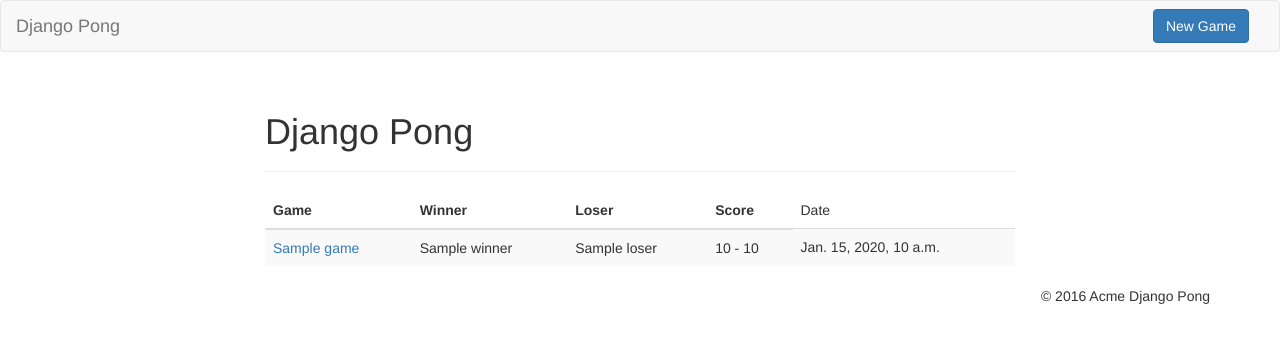
After one commit to grantmcconnaughey/django-pong, a Django app: template pong/templates/pong/index.html in a window 1280 px wide. The commit adds this page. Shown: the top 343 px of the page. Run offline with Django 3.2, Linux system fonts and the light colour scheme; the template is opened without the code that fills it: most values are stand-ins (such as "Sample title", 1, 10 or a date in 2020); some libraries are stand-ins or nearby versions.

Commit message:
Add game create and detail, add bootstrap

```diff
--- a/pong/templates/pong/base.html
+++ b/pong/templates/pong/base.html
@@ -1,21 +1,58 @@
+{% load staticfiles %}
+<!DOCTYPE html>
+<html lang="en">
+<head>
+  <meta charset="utf-8">
+  <meta http-equiv="X-UA-Compatible" content="IE=edge">
+  <meta name="viewport" content="width=device-width, initial-scale=1">
 
-{% comment %}
-As the developer of this package, don't place anything here if you can help it
-since this allows developers to have interoperability between your template
-structure and their own.
+  <title>{% block title %}Feature Request{% endblock %}</title>
 
-Example: Developer melding the 2SoD pattern to fit inside with another pattern::
+  <link rel="stylesheet" href="https://maxcdn.bootstrapcdn.com/bootstrap/3.3.6/css/bootstrap.min.css">
+  <link rel="stylesheet" href="https://bootswatch.com/lumen/bootstrap.min.css">
+  <link rel="stylesheet" href="{% static "css/styles.css" %}">
 
-    {% extends "base.html" %}
-    {% load static %}
+  <!-- HTML5 shim and Respond.js for IE8 support of HTML5 elements and media queries -->
+  <!--[if lt IE 9]>
+    <script src="https://oss.maxcdn.com/html5shiv/3.7.2/html5shiv.min.js"></script>
+    <script src="https://oss.maxcdn.com/respond/1.4.2/respond.min.js"></script>
+  <![endif]-->
+</head>
+<body>
 
-    <!-- Their site uses old school block layout -->
-    {% block extra_js %}
+  <nav class="navbar navbar-default">
+    <div class="container-fluid">
+      <!-- Brand and toggle get grouped for better mobile display -->
+      <div class="navbar-header">
+        <button type="button" class="navbar-toggle collapsed" data-toggle="collapse" data-target="#bs-example-navbar-collapse-1" aria-expanded="false">
+          <span class="sr-only">Toggle navigation</span>
+          <span class="icon-bar"></span>
+          <span class="icon-bar"></span>
+          <span class="icon-bar"></span>
+        </button>
+        <a class="navbar-brand" href="/">Django Pong</a>
+      </div>
 
-        <!-- Your package using 2SoD block layout -->
-        {% block javascript %}
-            <script src="{% static 'js/ninja.js' %}" type="text/javascript"></script>
-        {% endblock javascript %}
+      <!-- Collect the nav links, forms, and other content for toggling -->
+      <div class="collapse navbar-collapse navbar-right" id="bs-example-navbar-collapse-1">
+        <a href="{% url 'pong_game_create' %}" class="btn btn-primary navbar-btn">New Game</a>
+      </div><!-- /.navbar-collapse -->
+    </div><!-- /.container-fluid -->
+  </nav>
 
-    {% endblock extra_js %}
-{% endcomment %}
+  {% block content %}{% endblock %}
+
+  <footer>
+    <div class="container">
+      <div class="row">
+        <div class="col-md-12">
+          <p class="pull-right">&copy; 2016 Acme Django Pong</p>
+        </div>
+      </div>
+    </div>
+  </footer>
+
+  <script src="https://ajax.googleapis.com/ajax/libs/jquery/1.11.3/jquery.min.js"></script>
+  <script src="https://maxcdn.bootstrapcdn.com/bootstrap/3.3.6/js/bootstrap.min.js"></script>
+</body>
+</html>
--- /dev/null
+++ b/pong/templates/pong/index.html
@@ -0,0 +1,45 @@
+{% extends 'pong/base.html' %}
+
+{% load bootstrap3 %}
+
+{% block title %}Django Pong{% endblock %}
+
+{% block content %}
+  <div class="container">
+    <div class="row">
+      <div class="col-md-8 col-md-offset-2">
+        <div class="page-header">
+          <h1>Django Pong</h1>
+        </div>
+        {% bootstrap_messages %}
+        <div class="table-responsive">
+          <table class="table table-striped">
+            <thead>
+              <tr>
+                <th>Game</th>
+                <th>Winner</th>
+                <th>Loser</th>
+                <th>Score</th>
+                <td>Date</td>
+              </tr>
+            </thead>
+            <tbody>
+              {% for game in games %}
+                <tr>
+                  <td><a href="{{ game.get_absolute_url }}">{{ game }}</a></td>
+                  <td>{{ game.winner }}</td>
+                  <td>{{ game.loser }}</td>
+                  <td>{{ game.winning_score }} - {{ game.losing_score }}</td>
+                  <td>{{ game.date }}</td>
+                </tr>
+              {% endfor %}
+            </tbody>
+          </table>
+          <div class="text-center">
+            {# {% bootstrap_pagination page_obj %} #}
+          </div>
+        </div>
+      </div>
+    </div>
+  </div>
+{% endblock %}
--- a/setup.py
+++ b/setup.py
@@ -53,6 +53,7 @@ setup(
     ],
     include_package_data=True,
     install_requires=[
+        'django-bootstrap3',
     ],
     license="BSD",
     zip_safe=False,
@@ -68,6 +69,7 @@ setup(
         'Programming Language :: Python :: 2',
         'Programming Language :: Python :: 2.7',
         'Programming Language :: Python :: 3',
+        'Programming Language :: Python :: 3.2',
         'Programming Language :: Python :: 3.3',
         'Programming Language :: Python :: 3.4',
         'Programming Language :: Python :: 3.5',
```
Also changed, not shown: pong/admin.py (added, +7 -0 lines), pong/forms.py (added, +10 -0 lines), pong/models.py (+15 -12 lines), pong/templates/pong/game/create.html (added, +31 -0 lines), pong/templates/pong/game/detail.html (added, +28 -0 lines), pong/urls.py (+10 -0 lines), pong/views.py (+29 -0 lines), tests/urls.py (added, +9 -0 lines), .travis.yml, pong/migrations/0001_initial.py (added), pong/migrations/__init__.py (added), 1 other file.
